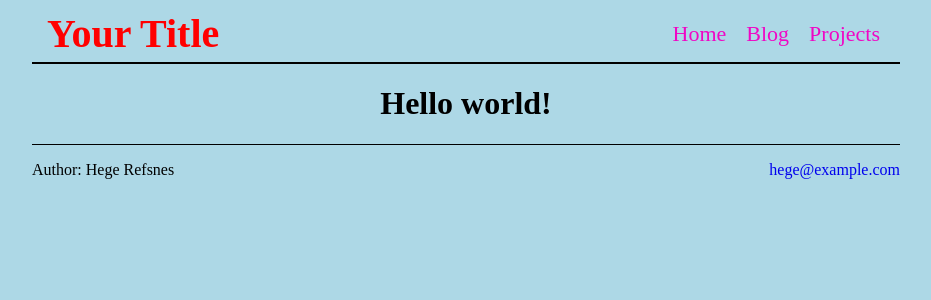
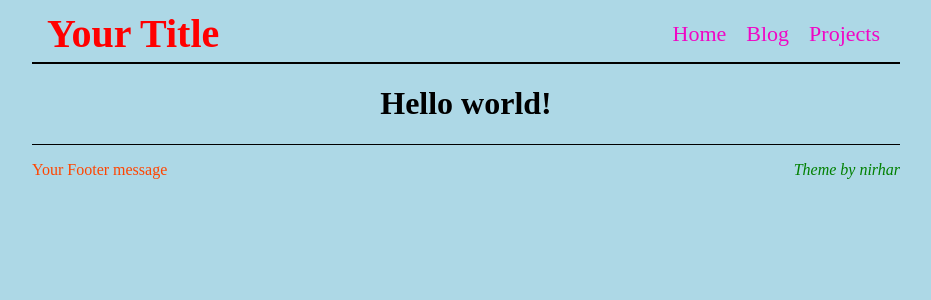
Before and after one commit to Nirhar/azure-mist, a Jekyll site: the page built from index.md, in a window 1280 px wide. Shown: the top 300 px of the page, without its empty margins (174-1105 px from the left). Built offline with Jekyll 4.4.1, drawn with Linux system fonts in a browser that asks for light colours.

Commit message:
Customize Footer look

```diff
--- a/_config.yml
+++ b/_config.yml
@@ -1,4 +1,5 @@
+# Content customization
 title: Your Title
-sass:
-  sass_dir: _sass
-  style: compressed
+footer_message: Your Footer message
+# Optional Footer URL. Omit to not show a link
+footer_url: none
--- a/_layouts/default.html
+++ b/_layouts/default.html
@@ -17,10 +17,18 @@
           </ul>
         </div>
       </nav>
+
       {{content}}
+
       <footer class="footer">
-        <p>Author: Hege Refsnes</p>
-        <p><a href="mailto:hege@example.com">hege@example.com</a></p>
+        <p class="footer-message">
+          {% if site.footer_url %}
+            <a href="{{ site.footer_url }}">{{ site.footer_message }}</a>
+          {% else %}
+            {{ site.footer_message }}
+          {% endif %}
+        </p>
+        <p class="footer-theme-decl"><a href="https://github.com/Nirhar"><i>Theme by nirhar</i></a></p>
       </footer>
     </div>
   </body>
--- a/_sass/main.scss
+++ b/_sass/main.scss
@@ -52,4 +52,18 @@ body {
   display:flex;
   justify-content: space-between;
   align-items: center;
+  padding-top: 0px;
 }
+.footer-theme-decl a{
+  color: green;
+}
+.footer-theme-decl a:hover {
+  text-decoration: underline;
+}
+.footer-message,
+.footer-message a{
+  color: orangered;
+}
+.footer-message a:hover {
+  text-decoration: underline;
+}
```
